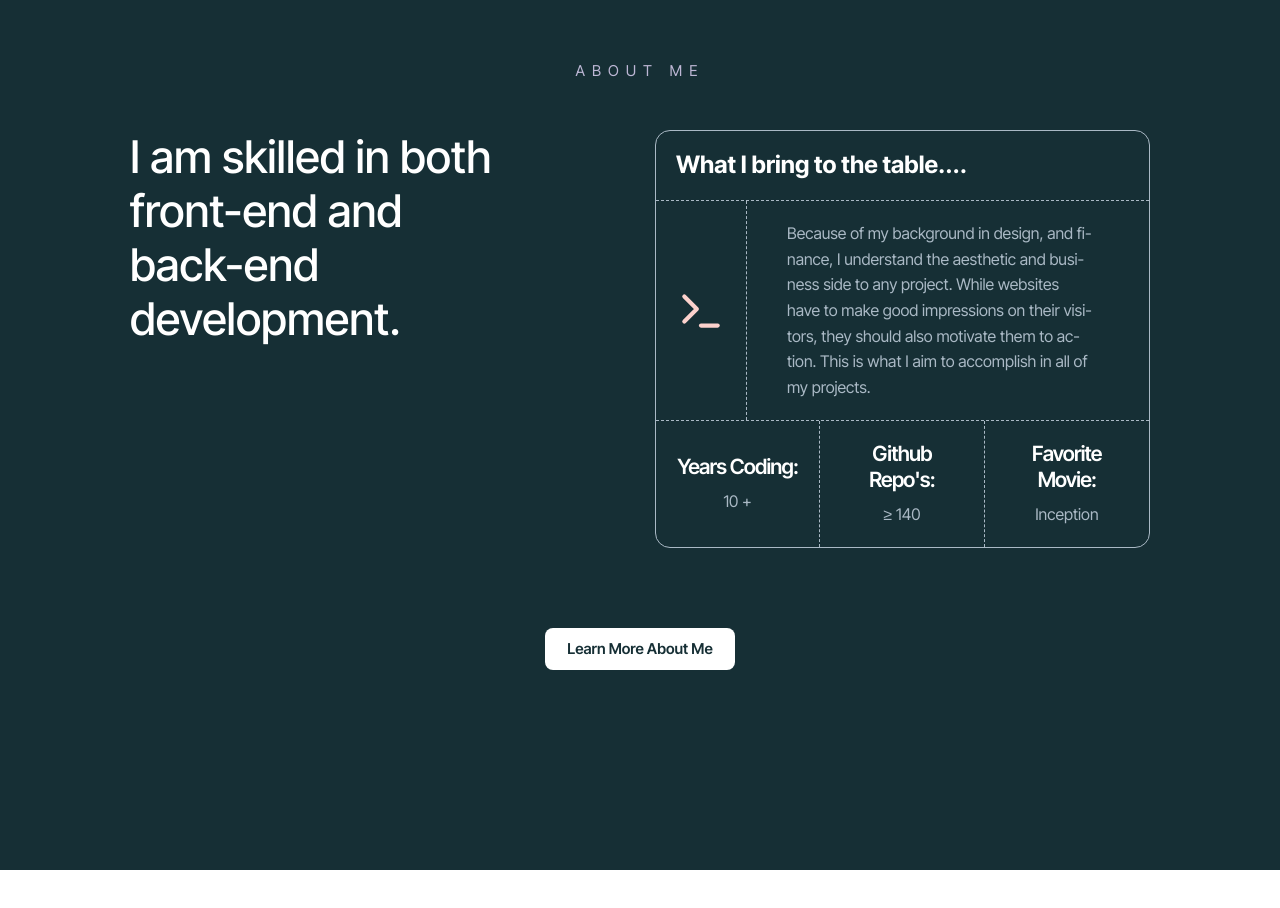
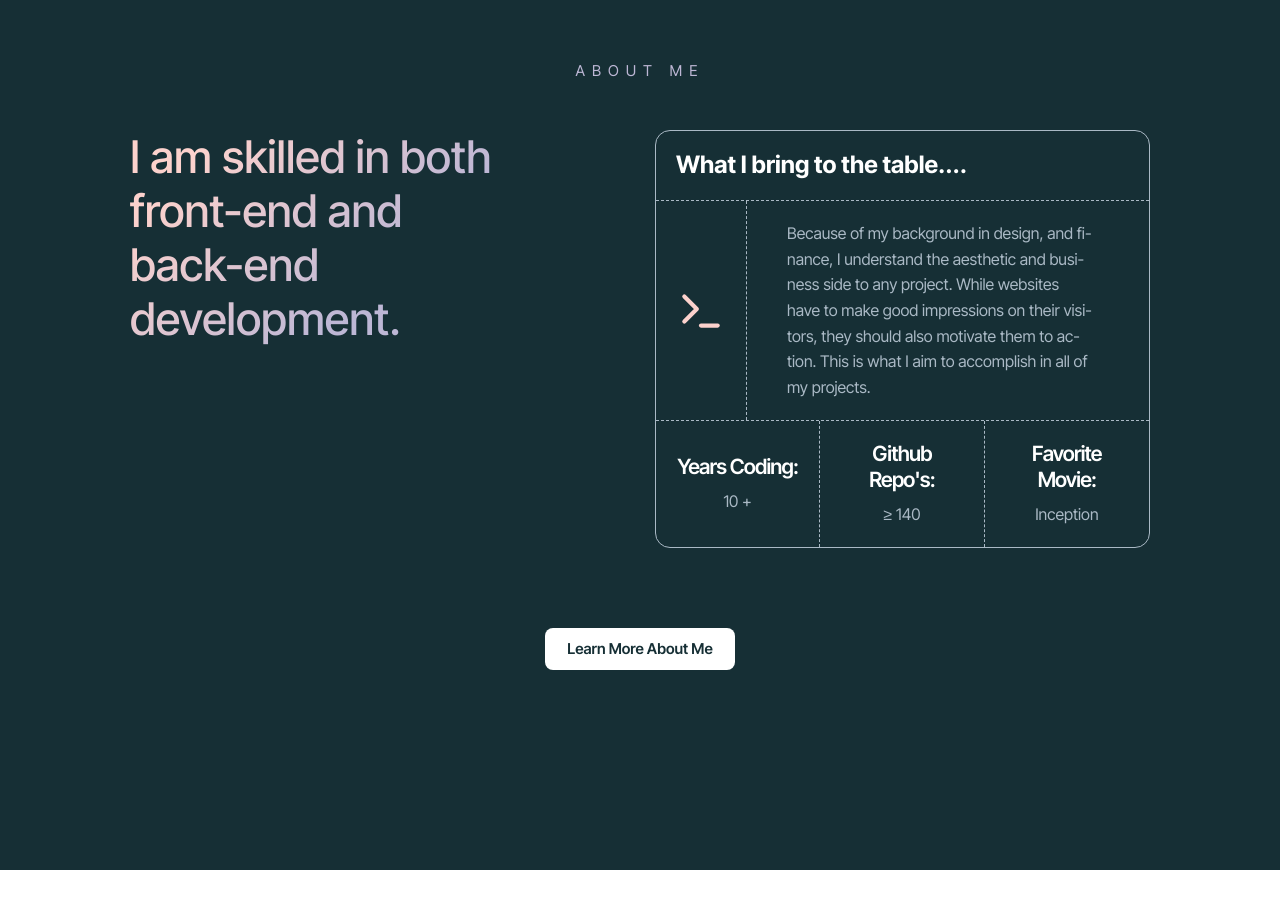
Before and after one commit to ChristianWare/portland2025.1, a Next.js app: page / in a window 1280 px wide. Shown: the part 900-1808 px from the top of the page. Built offline with nearby package versions, Linux system fonts and the light colour scheme.

Commit message:
About section color gradient update

```diff
--- a/src/components/AboutSection/AboutSection.module.css
+++ b/src/components/AboutSection/AboutSection.module.css
@@ -27,6 +27,14 @@
 .heading {
   color: var(--white);
   width: 80%;
+  background: linear-gradient(
+    135deg,
+    rgba(252, 210, 205, 1) 15%,
+    rgba(189, 183, 213, 1) 65%
+  );
+  background-clip: text;
+  -webkit-background-clip: text;
+  -webkit-text-fill-color: transparent;
 }
 
 .btnContainer {
--- a/src/components/Hero/Hero.module.css
+++ b/src/components/Hero/Hero.module.css
@@ -1,5 +1,4 @@
 .container {
-  /* height: 75vh; */
   background: linear-gradient(
     135deg,
     rgba(252, 210, 205, 1) 15%,
```
